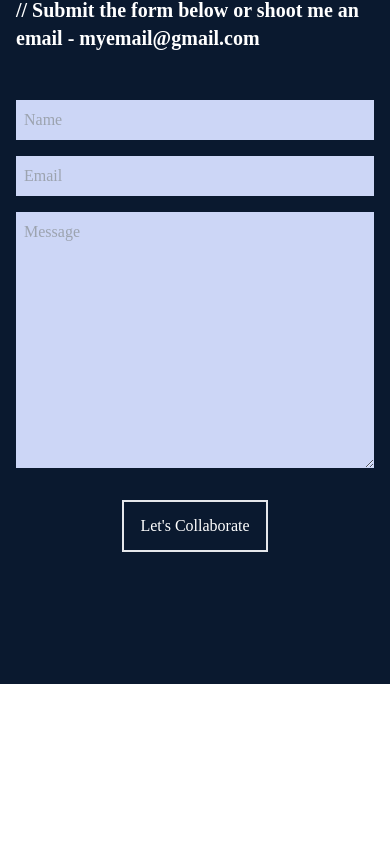
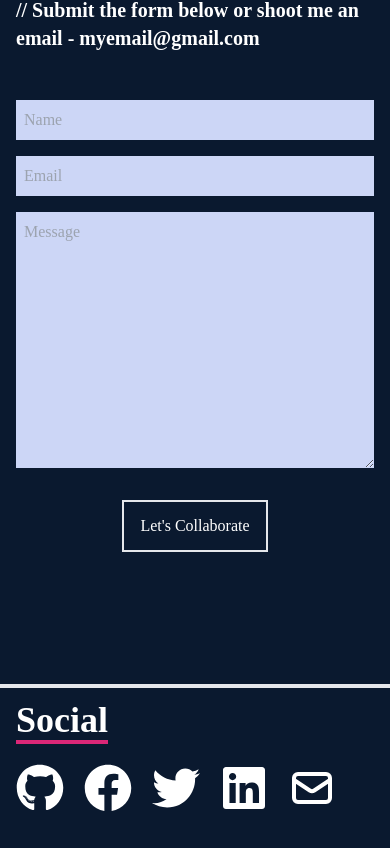
Before and after one commit to martincamer/portafolio-web, a React (Create React App) app: page / in a window 390 px wide. Shown: the part 4892-5740 px from the top of the page. Before the commit the page ends 5576 px from the top, so only its background shows below. Built offline with nearby package versions, Linux system fonts and the light colour scheme.

Commit message:
new-commit

```diff
--- a/src/App.js
+++ b/src/App.js
@@ -1,4 +1,5 @@
 import About from "./components/About";
+import AboutRedes from "./components/AboutRedes";
 import Contact from "./components/Contact";
 import Home from "./components/Home";
 import Navbar from "./components/navbar";
@@ -14,6 +15,7 @@ function App() {
       <Skills></Skills>
       <Work></Work>
       <Contact></Contact>
+      <AboutRedes></AboutRedes>
     </div>
   );
 }
--- /dev/null
+++ b/src/components/AboutRedes.jsx
@@ -0,0 +1,55 @@
+import React from "react";
+import {
+  FaGithub,
+  FaLinkedin,
+  FaFacebook,
+  FaLinkedinIn,
+  FaTwitter,
+} from "react-icons/fa";
+import { HiOutlineMail } from "react-icons/hi";
+const AboutRedes = () => {
+  return (
+    <div className="sm:hidden  w-full text-[#ffff] bg-[#0a192f] border-t-4 py-3">
+      <div>
+        <div className="px-4 container mx-auto ">
+          <p className="text-4xl inline font-bold border-b-4 border-pink-600 ">
+            Social
+          </p>
+        </div>
+        <div className="flex gap-5 py-6 px-4 items-center text-center">
+          <div className="text-5xl flex items-center ">
+            <a href="/">
+              <FaGithub className="hover:scale-110 hover:duration-300 hover:text-gray-400"></FaGithub>
+            </a>
+          </div>
+
+          <div className="text-5xl flex items-center ">
+            <a href="/">
+              <FaFacebook className="hover:scale-110 hover:duration-300 hover:text-blue-500"></FaFacebook>
+            </a>
+          </div>
+
+          <div className="text-5xl flex items-center ">
+            <a href="/">
+              <FaTwitter className="hover:scale-110 hover:duration-300 hover:text-blue-500"></FaTwitter>
+            </a>
+          </div>
+
+          <div className="text-5xl flex items-center ">
+            <a href="/">
+              <FaLinkedin className="hover:scale-110 hover:duration-300 hover:text-blue-500"></FaLinkedin>
+            </a>
+          </div>
+
+          <div className="text-5xl flex items-center ">
+            <a href="/">
+              <HiOutlineMail className="hover:scale-110 hover:duration-300 hover:text-green-500"></HiOutlineMail>
+            </a>
+          </div>
+        </div>
+      </div>
+    </div>
+  );
+};
+
+export default AboutRedes;
```
